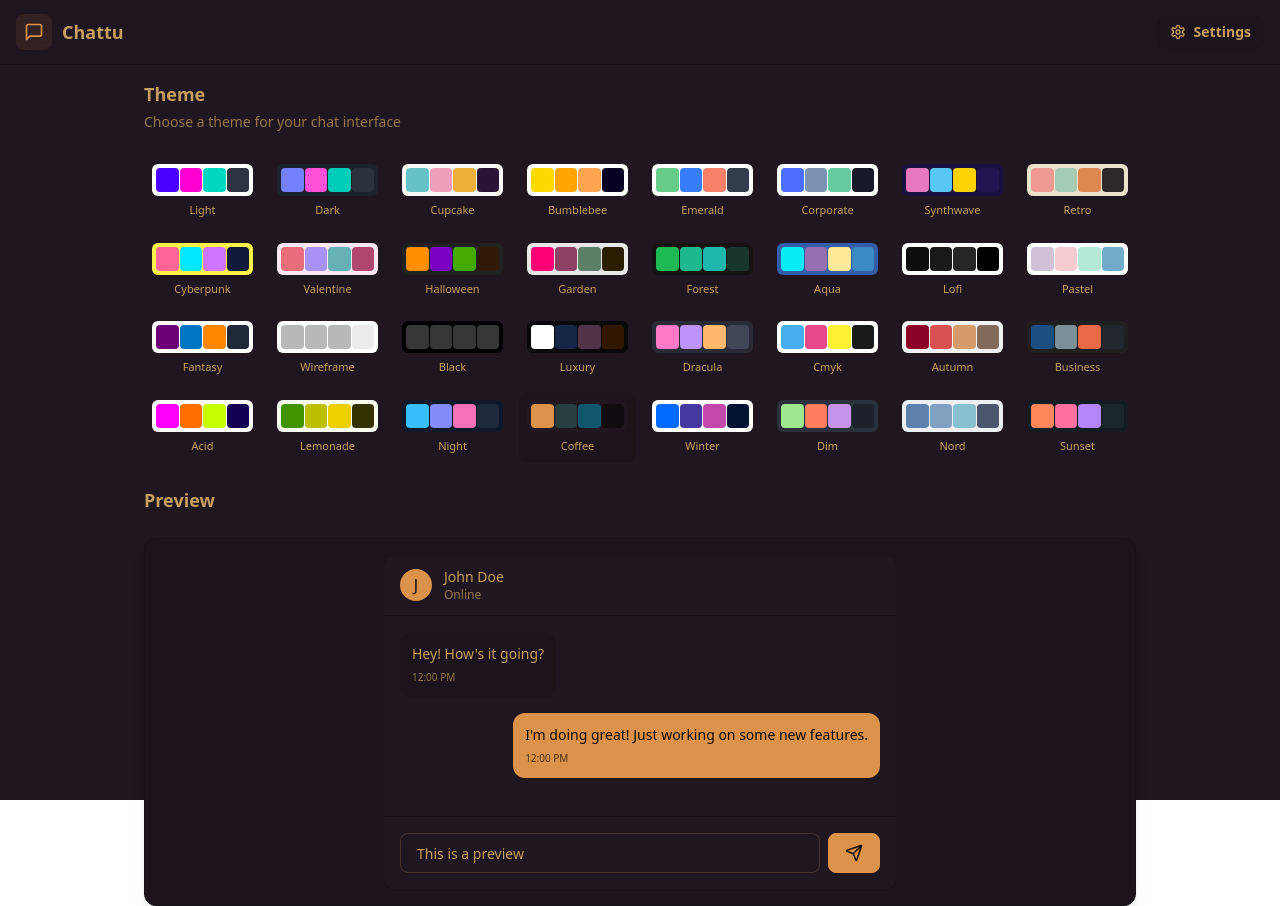
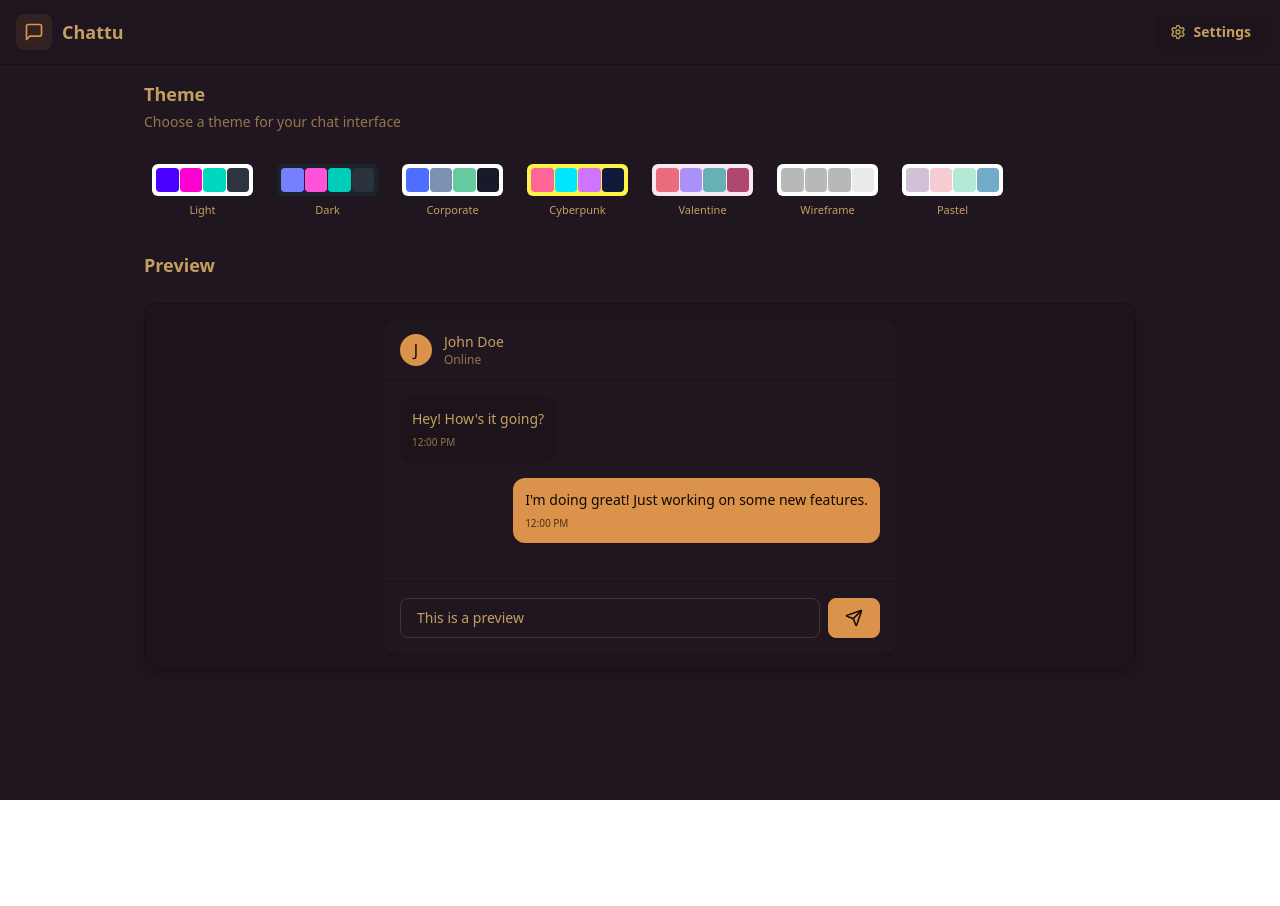
Before and after one commit to yashuplayz/yashu, a React (Vite) app in the folder frontend/: page /settings in a window 1280 px wide. After the commit the page ends 800 px from the top, so only its background shows below. Built offline with nearby package versions, Linux system fonts and the light colour scheme; no server answers.

Commit message:
Update index.js

```diff
--- a/frontend/src/constants/index.js
+++ b/frontend/src/constants/index.js
@@ -1,34 +1,9 @@
 export const THEMES = [
   "light",
   "dark",
-  "cupcake",
-  "bumblebee",
-  "emerald",
   "corporate",
-  "synthwave",
-  "retro",
   "cyberpunk",
   "valentine",
-  "halloween",
-  "garden",
-  "forest",
-  "aqua",
-  "lofi",
+  "wireframe",
   "pastel",
-  "fantasy",
-  "wireframe",
-  "black",
-  "luxury",
-  "dracula",
-  "cmyk",
-  "autumn",
-  "business",
-  "acid",
-  "lemonade",
-  "night",
-  "coffee",
-  "winter",
-  "dim",
-  "nord",
-  "sunset",
 ];
```
